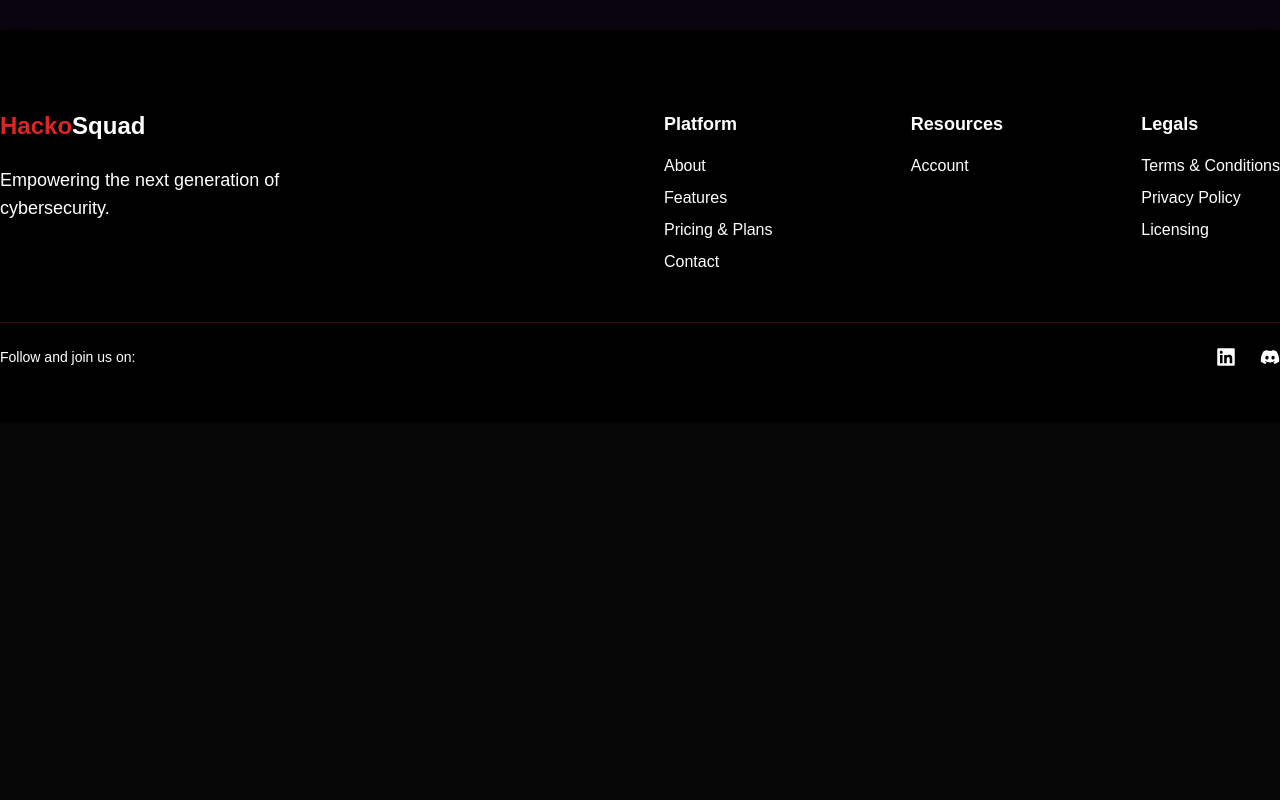
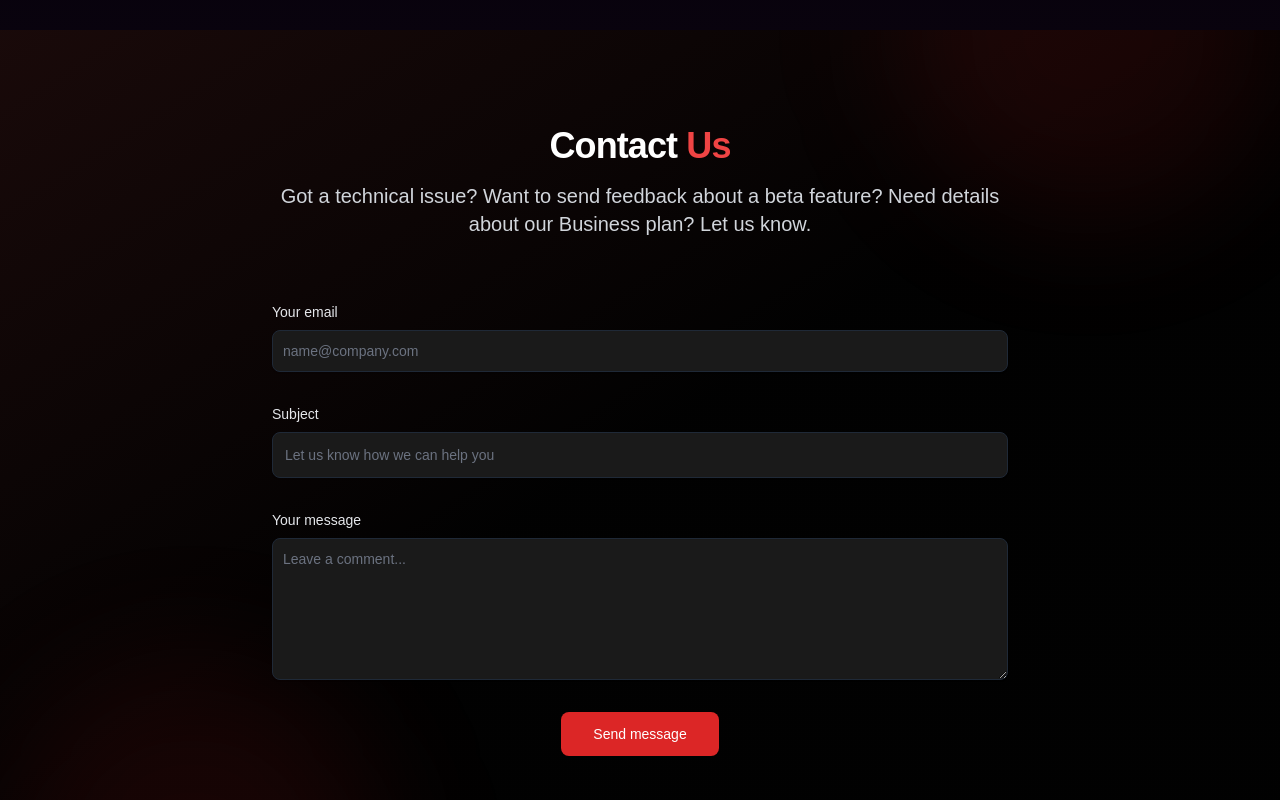
Before and after one commit to hackosquad/Landing-page, a React (Vite) app: page / in a window 1280 px wide. Shown: the part 7680-8480 px from the top of the page. Before the commit the page ends 8103 px from the top, so only its background shows below. Built offline with nearby package versions, Linux system fonts and the light colour scheme.

Commit message:
the contact form has been added

```diff
--- a/src/App.tsx
+++ b/src/App.tsx
@@ -5,6 +5,7 @@ import Operations from "./components/Operations"
 import Labs from "./components/Labs"
 import Challenges from "./components/Challenges"
 import Footer from "./components/FooterAlt.tsx"
+import Contact from "./components/Contact"
 
 
 const App = () => {
@@ -16,6 +17,7 @@ const App = () => {
       <Operations/>
       <Labs/>
       <Challenges/>
+      <Contact />
       <Footer/>
     </div>
   )
--- /dev/null
+++ b/src/components/Contact.tsx
@@ -0,0 +1,84 @@
+import { motion } from 'framer-motion';
+
+const Contact = () => {
+  return (
+    <section className="relative overflow-hidden">
+      {/* Background with red gradient */}
+      <div className="absolute inset-0 bg-gradient-to-br from-red-900/20 via-black to-black opacity-80 z-0" />
+
+      <div className="relative z-10 py-16 lg:py-24 px-4 mx-auto max-w-screen-md">
+        <motion.div
+          initial={{ opacity: 0, y: 20 }}
+          whileInView={{ opacity: 1, y: 0 }}
+          transition={{ duration: 0.6 }}
+          className="text-center mb-8"
+        >
+          <h2 className="mb-4 text-4xl tracking-tight font-extrabold text-white">
+            Contact <span className="text-red-500">Us</span>
+          </h2>
+          <p className="mb-8 lg:mb-16 text-gray-300 sm:text-xl">
+            Got a technical issue? Want to send feedback about a beta feature? Need details about our Business plan? Let us know.
+          </p>
+        </motion.div>
+
+        <motion.form
+          initial={{ opacity: 0, y: 20 }}
+          whileInView={{ opacity: 1, y: 0 }}
+          transition={{ duration: 0.6, delay: 0.2 }}
+          action="#"
+          className="space-y-8"
+        >
+          <div>
+            <label htmlFor="email" className="block mb-2 text-sm font-medium text-gray-200">
+              Your email
+            </label>
+            <input
+              type="email"
+              id="email"
+              className="shadow-sm bg-[#1a1a1a] border border-gray-800 text-white text-sm rounded-lg focus:ring-red-500 focus:border-red-500 block w-full p-2.5 placeholder-gray-500"
+              placeholder="name@company.com"
+              required
+            />
+          </div>
+          <div>
+            <label htmlFor="subject" className="block mb-2 text-sm font-medium text-gray-200">
+              Subject
+            </label>
+            <input
+              type="text"
+              id="subject"
+              className="block p-3 w-full text-sm text-white bg-[#1a1a1a] rounded-lg border border-gray-800 shadow-sm focus:ring-red-500 focus:border-red-500 placeholder-gray-500"
+              placeholder="Let us know how we can help you"
+              required
+            />
+          </div>
+          <div>
+            <label htmlFor="message" className="block mb-2 text-sm font-medium text-gray-200">
+              Your message
+            </label>
+            <textarea
+              id="message"
+              rows={6}
+              className="block p-2.5 w-full text-sm text-white bg-[#1a1a1a] rounded-lg border border-gray-800 shadow-sm focus:ring-red-500 focus:border-red-500 placeholder-gray-500"
+              placeholder="Leave a comment..."
+            />
+          </div>
+          <div className="flex justify-center">
+            <button
+              type="submit"
+              className="py-3 px-8 text-sm font-medium text-white rounded-lg bg-red-600 hover:bg-red-700 focus:ring-4 focus:outline-none focus:ring-red-500/50 transition-all duration-200 transform hover:scale-105"
+            >
+              Send message
+            </button>
+          </div>
+        </motion.form>
+      </div>
+
+      {/* Decorative elements */}
+      <div className="absolute top-0 right-0 -translate-y-1/2 w-96 h-96 bg-red-600/10 rounded-full blur-3xl pointer-events-none" />
+      <div className="absolute bottom-0 left-0 translate-y-1/2 w-96 h-96 bg-red-600/10 rounded-full blur-3xl pointer-events-none" />
+    </section>
+  );
+};
+
+export default Contact;
```
